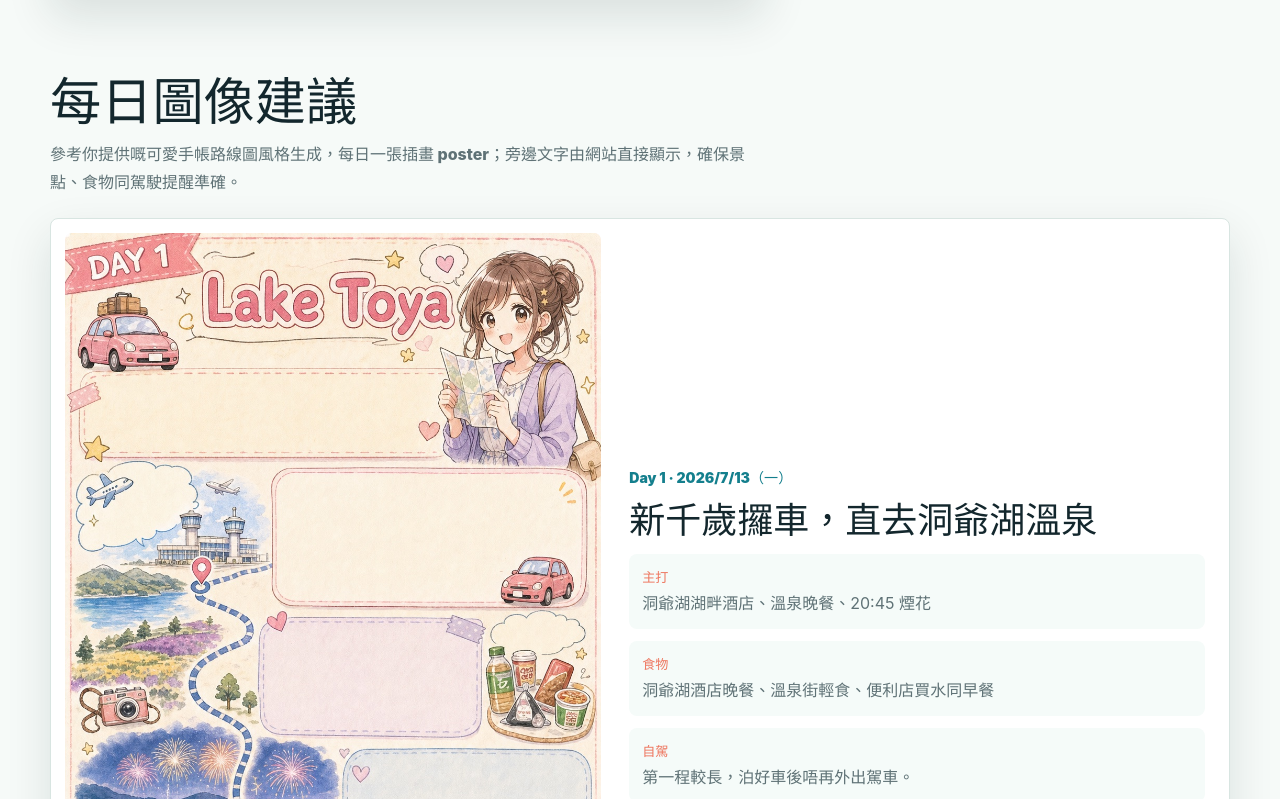
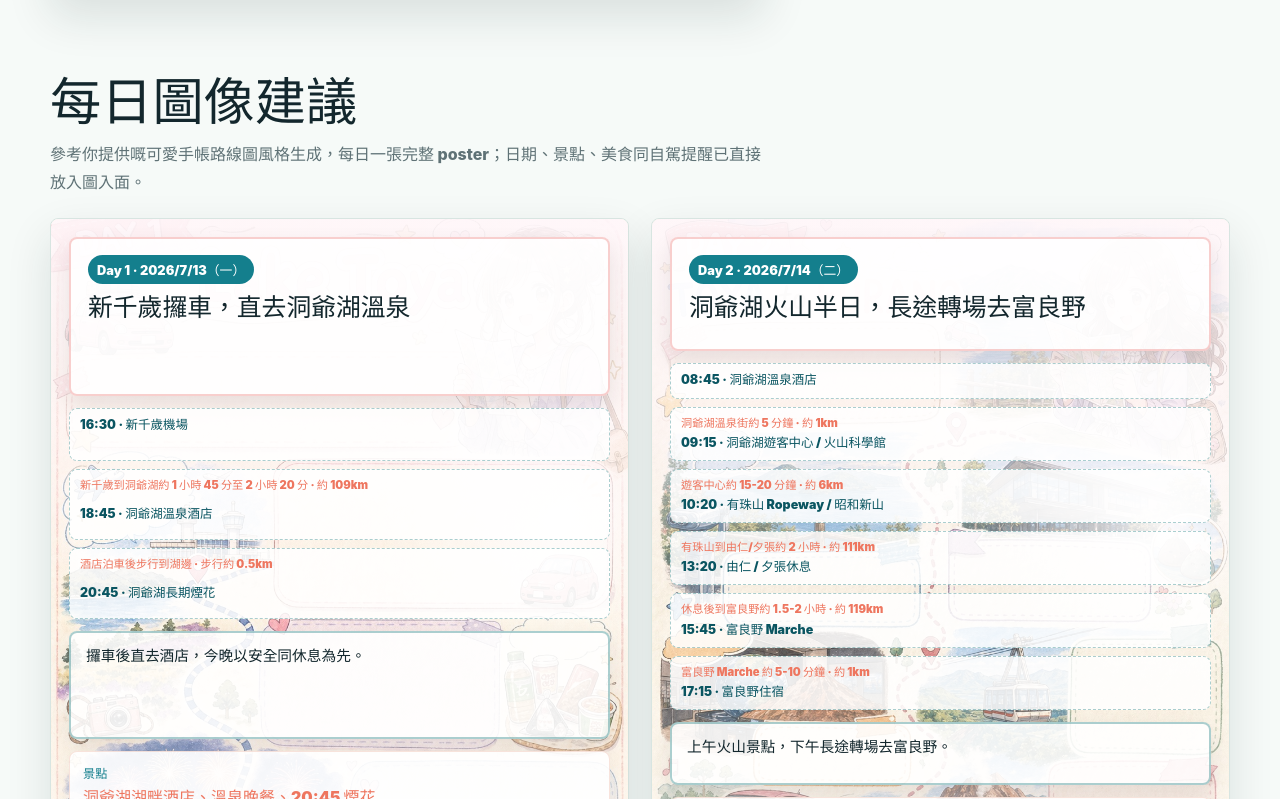
Before and after one commit to v2sdryan/japantrip, a React (Vite) app: page / in a window 1280 px wide. Shown: the part 2001-2800 px from the top of the page. Built offline with nearby package versions, Linux system fonts and the light colour scheme.

Commit message:
feat: integrate route distances into daily posters

```diff
--- a/src/App.css
+++ b/src/App.css
@@ -633,73 +633,151 @@ main {
 
 .poster-grid {
   display: grid;
-  gap: 18px;
+  grid-template-columns: repeat(2, minmax(0, 1fr));
+  gap: 22px;
 }
 
 .poster-card {
-  display: grid;
-  grid-template-columns: minmax(220px, 0.9fr) minmax(0, 1fr);
-  gap: 18px;
-  align-items: stretch;
-  padding: 14px;
+  padding: 0;
+  overflow: hidden;
   border: 1px solid var(--line);
   border-radius: 8px;
   background: var(--white);
   box-shadow: var(--shadow);
 }
 
-.poster-card img {
+.poster-card:last-child:nth-child(odd) {
+  grid-column: 1 / -1;
+  width: min(100%, 680px);
+  justify-self: center;
+}
+
+.poster-sheet {
+  position: relative;
+  display: grid;
+  gap: 12px;
+  min-height: 840px;
+  overflow: hidden;
+  padding: 18px;
+  border-radius: 8px;
+  background: #fff3f7;
+  color: var(--ink);
+  isolation: isolate;
+}
+
+.poster-art {
+  position: absolute;
+  inset: 0;
   width: 100%;
   height: 100%;
-  min-height: 360px;
   object-fit: cover;
-  border-radius: 7px;
-  background: #fff3f7;
+  z-index: -2;
 }
 
-.poster-copy {
-  display: grid;
-  align-content: center;
-  gap: 14px;
-  padding: 14px 10px;
+.poster-sheet::after {
+  content: '';
+  position: absolute;
+  inset: 0;
+  z-index: -1;
+  background:
+    linear-gradient(180deg, rgba(255, 247, 250, 0.96) 0%, rgba(255, 247, 250, 0.68) 24%, rgba(255, 255, 255, 0.08) 47%, rgba(255, 250, 244, 0.92) 100%),
+    radial-gradient(circle at 88% 36%, rgba(255, 255, 255, 0.9), transparent 24%);
 }
 
-.poster-copy span {
-  color: var(--lake);
-  font-size: 0.88rem;
+.poster-header {
+  padding: 16px 17px;
+  border: 2px solid rgba(236, 128, 126, 0.38);
+  border-radius: 8px;
+  background: rgba(255, 255, 255, 0.88);
+  box-shadow: 0 10px 22px rgba(42, 32, 39, 0.1);
+}
+
+.poster-header span {
+  display: inline-flex;
+  width: fit-content;
+  margin-bottom: 9px;
+  padding: 5px 9px;
+  border-radius: 999px;
+  color: var(--white);
+  background: var(--lake);
+  font-size: 0.8rem;
   font-weight: 900;
 }
 
-.poster-copy h3 {
+.poster-header h3 {
   margin: 0;
   color: var(--ink);
-  font-size: clamp(1.45rem, 3vw, 2.25rem);
-  line-height: 1.08;
+  font-size: 1.55rem;
+  line-height: 1.14;
 }
 
-.poster-copy dl {
+.poster-route {
   display: grid;
-  gap: 12px;
+  gap: 8px;
+}
+
+.poster-stop {
+  display: grid;
+  gap: 4px;
+  padding: 8px 10px;
+  border: 1px dashed rgba(17, 118, 122, 0.35);
+  border-radius: 8px;
+  color: var(--lake-dark);
+  background: rgba(255, 255, 255, 0.86);
+}
+
+.poster-stop strong {
+  font-size: 0.78rem;
+  font-weight: 900;
+  line-height: 1.28;
+}
+
+.poster-leg {
+  color: var(--coral);
+  font-size: 0.7rem;
+  font-weight: 900;
+  line-height: 1.28;
+}
+
+.poster-bubble {
+  margin: 0;
+  padding: 13px 15px;
+  border: 2px solid rgba(17, 118, 122, 0.35);
+  border-radius: 8px;
+  color: var(--ink);
+  background: rgba(255, 255, 255, 0.88);
+  font-size: 0.92rem;
+  font-weight: 900;
+  line-height: 1.42;
+  box-shadow: 0 10px 22px rgba(42, 32, 39, 0.1);
+}
+
+.poster-notes {
+  display: grid;
+  gap: 10px;
   margin: 0;
 }
 
-.poster-copy dl div {
-  padding: 13px;
+.poster-notes div {
+  padding: 12px 13px;
+  border: 1px solid rgba(224, 132, 102, 0.22);
   border-radius: 8px;
-  background: #f5fbf9;
+  background: rgba(255, 255, 255, 0.91);
+  box-shadow: 0 8px 18px rgba(42, 32, 39, 0.08);
 }
 
-.poster-copy dt {
-  margin-bottom: 5px;
-  color: var(--coral);
-  font-size: 0.82rem;
+.poster-notes dt {
+  margin-bottom: 4px;
+  color: var(--lake);
+  font-size: 0.76rem;
   font-weight: 900;
 }
 
-.poster-copy dd {
+.poster-notes dd {
   margin: 0;
-  color: var(--muted);
-  line-height: 1.55;
+  color: var(--coral);
+  font-weight: 900;
+  line-height: 1.42;
 }
 
 .food-card {
@@ -806,14 +884,13 @@ main {
     grid-template-columns: repeat(2, minmax(0, 1fr));
   }
 
-  .poster-card {
+  .poster-grid {
     grid-template-columns: 1fr;
   }
 
-  .poster-card img {
-    height: auto;
-    min-height: 0;
-    aspect-ratio: 4 / 5;
+  .poster-card:last-child:nth-child(odd) {
+    grid-column: auto;
+    width: 100%;
   }
 
   .source-links {
@@ -907,6 +984,40 @@ main {
     grid-template-columns: 1fr;
   }
 
+  .poster-sheet {
+    min-height: 0;
+    padding: 15px;
+  }
+
+  .poster-header {
+    padding: 14px;
+  }
+
+  .poster-header h3 {
+    font-size: 1.28rem;
+  }
+
+  .poster-route {
+    max-width: none;
+  }
+
+  .poster-bubble {
+    width: auto;
+    font-size: 0.86rem;
+  }
+
+  .poster-notes {
+    gap: 8px;
+  }
+
+  .poster-notes div {
+    padding: 10px 11px;
+  }
+
+  .poster-notes dd {
+    font-size: 0.92rem;
+  }
+
   .food-card h3 {
     min-height: auto;
   }
--- a/src/App.tsx
+++ b/src/App.tsx
@@ -21,26 +21,31 @@ import 'leaflet/dist/leaflet.css';
 import './App.css';
 import { days, getGoogleDirectionsUrl, safetyNotes, sources, type DayPlan, type Stop, type StopKind } from './data';
 
-const dayVisualSuggestions: Record<number, { focus: string; tip: string }> = {
+const dayVisualSuggestions: Record<number, { focus: string; tip: string; bubble: string }> = {
   1: {
     focus: '洞爺湖湖畔酒店、溫泉晚餐、20:45 煙花',
     tip: '第一程較長，泊好車後唔再外出駕車。',
+    bubble: '攞車後直去酒店，今晚以安全同休息為先。',
   },
   2: {
     focus: '洞爺湖遊客中心、有珠山 Ropeway、富良野補給',
     tip: '全程最長轉場日，Ropeway 可因天氣或疲勞取消。',
+    bubble: '上午火山景點，下午長途轉場去富良野。',
   },
   3: {
     focus: 'Farm Tomita、Lavender East、芝士工房、Ningle Terrace',
     tip: '7 月薰衣草旺季，要早出發同只用正式停車場。',
+    bubble: '薰衣草、芝士、森林木屋係今日主角。',
   },
   4: {
     focus: '四季彩之丘、青池、白鬚瀑布、返千歲',
     tip: '午餐後直接南返千歲，唔再加景點。',
+    bubble: '美瑛影相日，黃昏返近機場減壓。',
   },
   5: {
     focus: '鮭魚水族館、加油、12:00 前到租車公司',
     tip: '時間緊就跳過水族館，還車優先。',
+    bubble: '最後半日輕鬆玩，還車一定行先。',
   },
 };
 
@@ -98,28 +103,46 @@ function App() {
       <section className="section-grid" id="posters">
         <SectionTitle
           title="每日圖像建議"
-          text="參考你提供嘅可愛手帳路線圖風格生成，每日一張插畫 poster；旁邊文字由網站直接顯示，確保景點、食物同駕駛提醒準確。"
+          text="參考你提供嘅可愛手帳路線圖風格生成，每日一張完整 poster；日期、景點、美食同自駕提醒已直接放入圖入面。"
         />
         <div className="poster-grid">
           {days.map((day) => {
             const suggestion = dayVisualSuggestions[day.day];
             return (
               <article className="poster-card" key={day.day}>
-                <img src={`/day-posters/day-${day.day}.jpg`} alt={`Day ${day.day} ${day.title} 可愛手帳風行程建議圖`} />
-                <div className="poster-copy">
-                  <span>Day {day.day} · {day.date}</span>
-                  <h3>{day.title}</h3>
-                  <dl>
+                <div className="poster-sheet" aria-label={`Day ${day.day} ${day.title} 圖文版行程建議`}>
+                  <img className="poster-art" src={`/day-posters/day-${day.day}.jpg`} alt="" aria-hidden="true" />
+                  <div className="poster-header">
+                    <span>Day {day.day} · {day.date}</span>
+                    <h3>{day.title}</h3>
+                  </div>
+                  <div className="poster-route" aria-label="當日路線">
+                    {day.routeStops.map((stop, index) => (
+                      <div className="poster-stop" key={`${stop.id}-${index}`}>
+                        {index > 0 && (
+                          <span className="poster-leg">
+                            {stop.driveFromPrevious}
+                            {stop.distanceFromPrevious ? ` · ${stop.distanceFromPrevious}` : ''}
+                          </span>
+                        )}
+                        <strong>
+                          {stop.time} · {stop.name}
+                        </strong>
+                      </div>
+                    ))}
+                  </div>
+                  <p className="poster-bubble">{suggestion.bubble}</p>
+                  <dl className="poster-notes">
                     <div>
-                      <dt>主打</dt>
+                      <dt>景點</dt>
                       <dd>{suggestion.focus}</dd>
                     </div>
                     <div>
-                      <dt>食物</dt>
+                      <dt>美食</dt>
                       <dd>{day.foodFocus.slice(0, 3).join('、')}</dd>
                     </div>
                     <div>
-                      <dt>自駕</dt>
+                      <dt>自駕提醒</dt>
                       <dd>{suggestion.tip}</dd>
                     </div>
                   </dl>
@@ -305,6 +328,7 @@ function DayDetail({ day, onStopFocus }: { day: DayPlan; onStopFocus: (stop: Sto
                   <small>
                     <Car size={14} />
                     {stop.driveFromPrevious}
+                    {stop.distanceFromPrevious ? ` · ${stop.distanceFromPrevious}` : ''}
                   </small>
                 )}
                 {stop.food && (
--- a/src/data.ts
+++ b/src/data.ts
@@ -10,6 +10,7 @@ export type Stop = {
   kind: StopKind;
   note: string;
   driveFromPrevious?: string;
+  distanceFromPrevious?: string;
   food?: string[];
 };
 
@@ -243,8 +244,8 @@ export const days: DayPlan[] = [
     newDriverNote: '第一日係你第一次海外自駕第一程，天色漸暗前後行車。導航請設「酒店停車場」，中途需要就入 SA/便利店休息。',
     routeStops: [
       { ...routeStops.airport, time: '16:30' },
-      { ...routeStops.toyakoHotel, driveFromPrevious: '新千歲到洞爺湖約 1 小時 45 分至 2 小時 20 分' },
-      { ...routeStops.toyakoFireworks, driveFromPrevious: '酒店泊車後步行到湖邊' },
+      { ...routeStops.toyakoHotel, driveFromPrevious: '新千歲到洞爺湖約 1 小時 45 分至 2 小時 20 分', distanceFromPrevious: '約 109km' },
+      { ...routeStops.toyakoFireworks, driveFromPrevious: '酒店泊車後步行到湖邊', distanceFromPrevious: '步行約 0.5km' },
     ],
     foodFocus: ['洞爺湖酒店晚餐', '溫泉街輕食', '便利店買水同早餐', '煙花前後不再駕車'],
     backup: '如果取車或航班延誤，取消湖邊散步，直接酒店晚餐同休息；煙花視天氣同小朋友精神決定。',
@@ -260,11 +261,11 @@ export const days: DayPlan[] = [
     newDriverNote: '呢日唔排 Farm Tomita。由洞爺湖去富良野距離長，司機覺得攰就取消 Ropeway，直接早啲出發。',
     routeStops: [
       { ...routeStops.toyakoHotel, time: '08:45' },
-      { ...routeStops.toyakoVisitor, driveFromPrevious: '洞爺湖溫泉街約 5 分鐘' },
-      { ...routeStops.usuzanRopeway, driveFromPrevious: '遊客中心約 15-20 分鐘' },
-      { ...routeStops.yuniBreak, driveFromPrevious: '有珠山到由仁/夕張約 2 小時' },
-      { ...routeStops.furanoMarche, driveFromPrevious: '休息後到富良野約 1.5-2 小時' },
-      { ...routeStops.furanoHotel, driveFromPrevious: '富良野 Marche 約 5-10 分鐘' },
+      { ...routeStops.toyakoVisitor, driveFromPrevious: '洞爺湖溫泉街約 5 分鐘', distanceFromPrevious: '約 1km' },
+      { ...routeStops.usuzanRopeway, driveFromPrevious: '遊客中心約 15-20 分鐘', distanceFromPrevious: '約 6km' },
+      { ...routeStops.yuniBreak, driveFromPrevious: '有珠山到由仁/夕張約 2 小時', distanceFromPrevious: '約 111km' },
+      { ...routeStops.furanoMarche, driveFromPrevious: '休息後到富良野約 1.5-2 小時', distanceFromPrevious: '約 119km' },
+      { ...routeStops.furanoHotel, driveFromPrevious: '富良野 Marche 約 5-10 分鐘', distanceFromPrevious: '約 1km' },
     ],
     foodFocus: ['酒店早餐', '昭和新山小食', '道之驛/便利店午餐', '富良野 Marche 晚餐候補'],
     backup: '如天氣差或司機疲累，取消有珠山 Ropeway，10:00 前離開洞爺湖，直接去富良野。',
@@ -280,12 +281,12 @@ export const days: DayPlan[] = [
     newDriverNote: '7 月中停車場會忙。每個點只用正式停車場；如果 Farm Tomita 已經太多人，Lavender East 直接跳過。',
     routeStops: [
       { ...routeStops.furanoHotel, time: '08:00' },
-      { ...routeStops.farmTomita, driveFromPrevious: '富良野住宿約 20-30 分鐘' },
-      { ...routeStops.lavenderEast, driveFromPrevious: 'Farm Tomita 約 10-15 分鐘' },
-      { ...routeStops.furanoMarche, time: '12:15', driveFromPrevious: 'Lavender East 到富良野市中心約 25-35 分鐘' },
-      { ...routeStops.furanoCheese, driveFromPrevious: '富良野市中心約 10-15 分鐘' },
-      { ...routeStops.ningleTerrace, driveFromPrevious: '芝士工房約 5-10 分鐘' },
-      { ...routeStops.furanoHotel, driveFromPrevious: 'Ningle Terrace 約 10-15 分鐘' },
+      { ...routeStops.farmTomita, driveFromPrevious: '富良野住宿約 20-30 分鐘', distanceFromPrevious: '約 10km' },
+      { ...routeStops.lavenderEast, driveFromPrevious: 'Farm Tomita 約 10-15 分鐘', distanceFromPrevious: '約 6km' },
+      { ...routeStops.furanoMarche, time: '12:15', driveFromPrevious: 'Lavender East 到富良野市中心約 25-35 分鐘', distanceFromPrevious: '約 13km' },
+      { ...routeStops.furanoCheese, driveFromPrevious: '富良野市中心約 10-15 分鐘', distanceFromPrevious: '約 5km' },
+      { ...routeStops.ningleTerrace, driveFromPrevious: '芝士工房約 5-10 分鐘', distanceFromPrevious: '約 1km' },
+      { ...routeStops.furanoHotel, driveFromPrevious: 'Ningle Terrace 約 10-15 分鐘', distanceFromPrevious: '約 5km' },
     ],
     foodFocus: ['Farm Tomita 薰衣草雪糕', '富良野 Marche', '富良野芝士工房 pizza', 'Mori no Tokei Cafe'],
     backup: '如天氣太熱或小朋友累，下午取消 Ningle Terrace，回酒店午睡；黃昏再附近晚餐。',
@@ -301,11 +302,11 @@ export const days: DayPlan[] = [
     newDriverNote: '今日係第二個長車日。午餐後唔好加景點，目標 17:30 前到千歲酒店，讓司機休息同預備還車。',
     routeStops: [
       { ...routeStops.furanoHotel, time: '08:00' },
-      { ...routeStops.shikisai, driveFromPrevious: '富良野約 45-55 分鐘' },
-      { ...routeStops.bluePond, driveFromPrevious: '四季彩之丘約 35-45 分鐘' },
-      { ...routeStops.shirahige, driveFromPrevious: '青池約 5-10 分鐘' },
-      { ...routeStops.bieiLunch, driveFromPrevious: '白鬚瀑布約 30-40 分鐘' },
-      { ...routeStops.chitoseHotel, driveFromPrevious: '美瑛到千歲約 2.5-3.5 小時，建議中途停一次' },
+      { ...routeStops.shikisai, driveFromPrevious: '富良野約 45-55 分鐘', distanceFromPrevious: '約 26km' },
+      { ...routeStops.bluePond, driveFromPrevious: '四季彩之丘約 35-45 分鐘', distanceFromPrevious: '約 15km' },
+      { ...routeStops.shirahige, driveFromPrevious: '青池約 5-10 分鐘', distanceFromPrevious: '約 3km' },
+      { ...routeStops.bieiLunch, driveFromPrevious: '白鬚瀑布約 30-40 分鐘', distanceFromPrevious: '約 20km' },
+      { ...routeStops.chitoseHotel, driveFromPrevious: '美瑛到千歲約 2.5-3.5 小時，建議中途停一次', distanceFromPrevious: '約 158km' },
     ],
     foodFocus: ['四季彩之丘 soft serve', 'Biei Senka 輕食', '便利店野餐', '千歲市區晚餐'],
     backup: '如美瑛停車場太滿，只保留四季彩之丘 + 青池；13:30 前必須開始南返千歲。',
@@ -321,9 +322,9 @@ export const days: DayPlan[] = [
     newDriverNote: '導航目的地設租車公司，不是機場客運大樓。目標 12:00 前到租車公司，13:00 deadline 前完成還車。',
     routeStops: [
       { ...routeStops.chitoseHotel, time: '09:00' },
-      { ...routeStops.chitoseSalmon, driveFromPrevious: '千歲酒店約 5-15 分鐘' },
-      { ...routeStops.returnFuel, driveFromPrevious: '水族館到油站約 10-15 分鐘' },
-      { ...routeStops.airport, time: '12:00', driveFromPrevious: '油站到租車公司約 10-20 分鐘' },
+      { ...routeStops.chitoseSalmon, driveFromPrevious: '千歲酒店約 5-15 分鐘', distanceFromPrevious: '約 2km' },
+      { ...routeStops.returnFuel, driveFromPrevious: '水族館到油站約 10-15 分鐘', distanceFromPrevious: '約 10km' },
+      { ...routeStops.airport, time: '12:00', driveFromPrevious: '油站到租車公司約 10-20 分鐘', distanceFromPrevious: '約 4km' },
       {
         id: 'airport-lunch',
         name: '還車後機場午餐',
```
